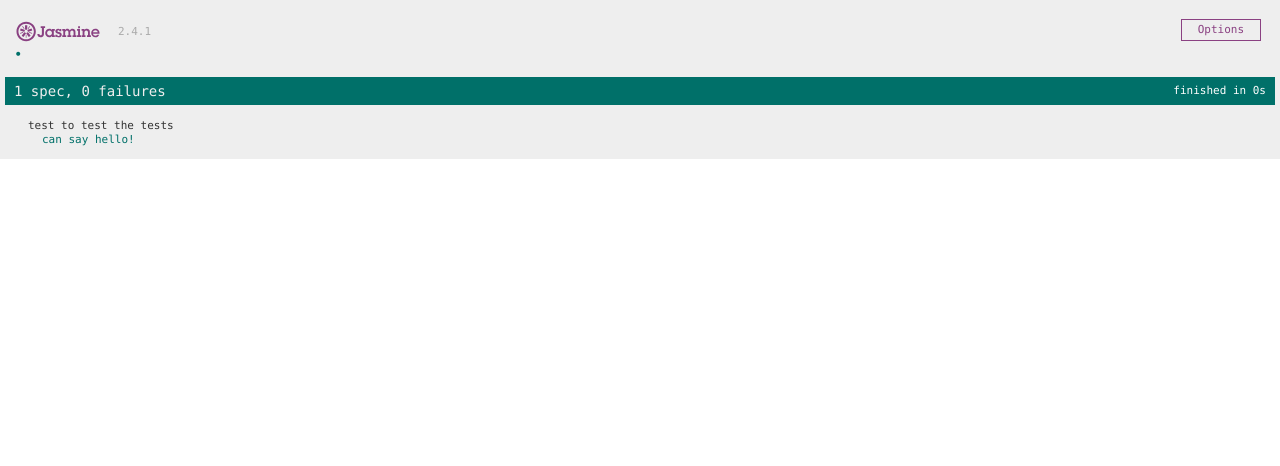
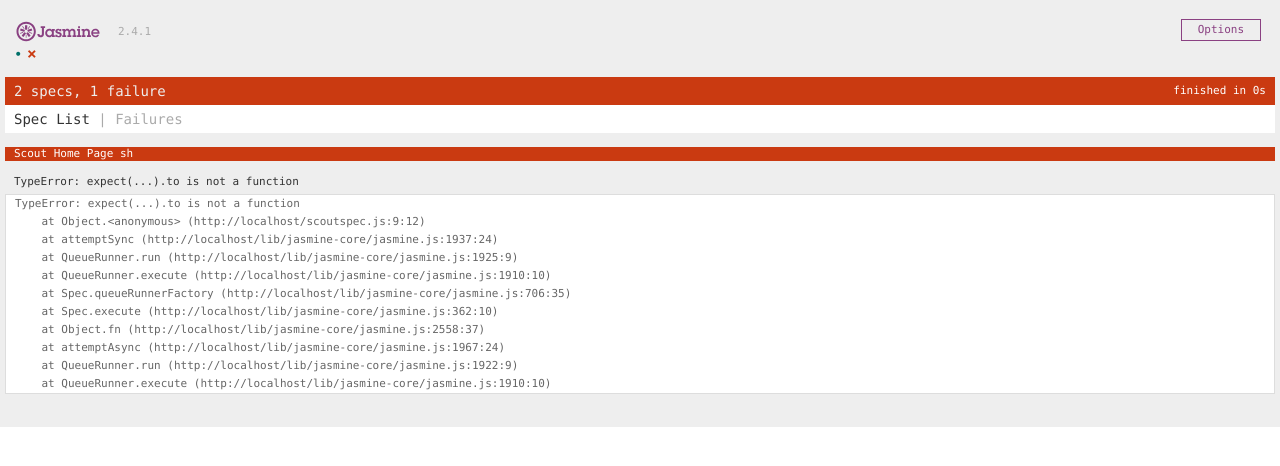
Before and after one commit to okjill/scout, a browser extension: page SpecRunner.html in a window 1280 px wide. Drawn offline with nearby package versions, Linux system fonts and the light colour scheme.

Commit message:
start a new test

```diff
--- a/scoutspec.js
+++ b/scoutspec.js
@@ -3,3 +3,9 @@ describe("test to test the tests", function(){
 		expect("hello").toEqual("hello");
 	});
 });
+
+describe("Scout Home Page", function(){
+	it("sh", function(){
+		expect().to();
+	})
+})
```
Also changed, not shown: SpecRunner.html (+0 -2 lines).
